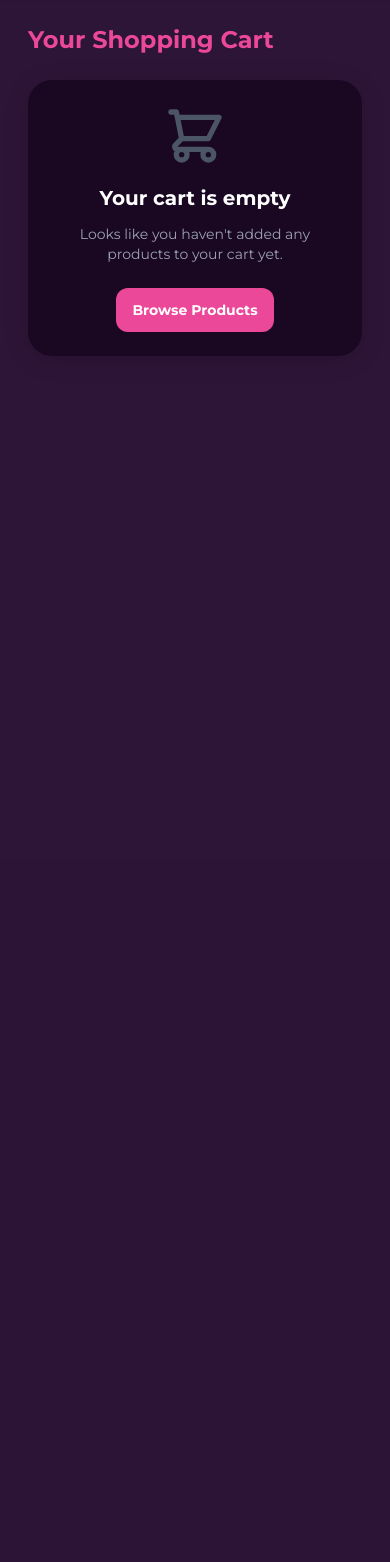
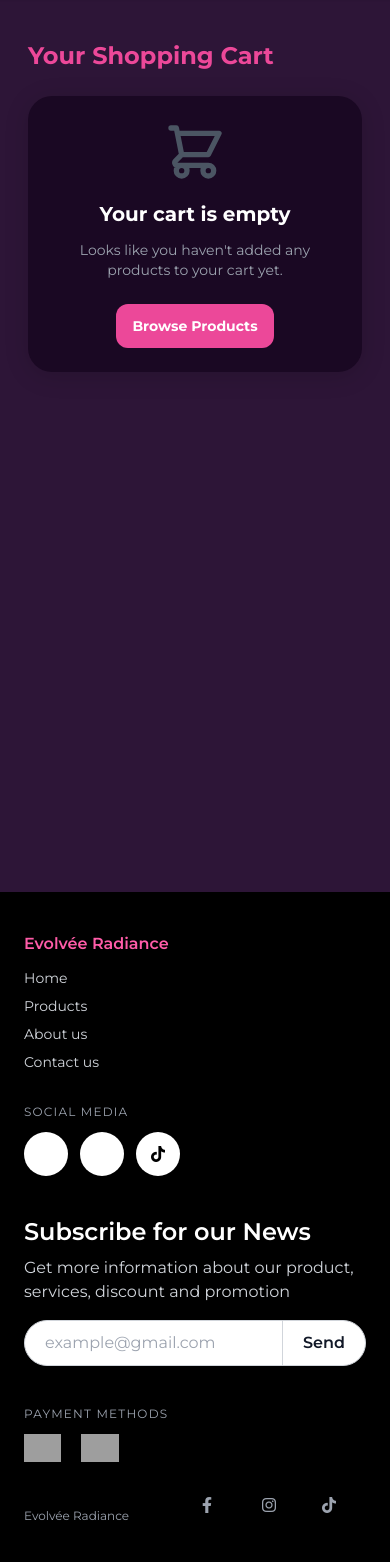
Before and after one commit to MadhavDonthula/Evolvee_Radiance, a Django app: page /cart/ in a window 390 px wide. Shown: the part 68-1630 px from the top of the page. Before the commit the page ends 424 px from the top, so only its background shows below. Run offline with Django 5.2, Linux system fonts and the light colour scheme; data that the repository does not hold is empty; grey boxes are pictures that could not be loaded.

Commit message:
Updated base.html
made the ui better

```diff
--- a/store/templates/base.html
+++ b/store/templates/base.html
@@ -1,88 +1,107 @@
 <!-- templates/base.html -->
+{% load static %}
 <!DOCTYPE html>
 <html lang="en">
 <head>
     <meta charset="UTF-8">
     <meta name="viewport" content="width=device-width, initial-scale=1.0">
     <title>{% block title %}Evolvée Radiance Store{% endblock %}</title>
+
+    <!-- Tailwind and Icons -->
     <link href="https://cdn.jsdelivr.net/npm/tailwindcss@2.2.19/dist/tailwind.min.css" rel="stylesheet">
     <link href="https://cdnjs.cloudflare.com/ajax/libs/font-awesome/6.0.0-beta3/css/all.min.css" rel="stylesheet">
     <link href="https://fonts.googleapis.com/css2?family=Montserrat:wght@300;400;500;600;700&display=swap" rel="stylesheet">
+
     <style>
-        body {
-            background-color: #ffffff;
-            color: #333333;
-            font-family: 'Montserrat', sans-serif;
-        }
-        .card {
-            background-color: #ffffff;
-            transition: transform 0.3s ease, box-shadow 0.3s ease;
-            border: 1px solid #f3f3f3;
-        }
-        .card:hover {
-            transform: translateY(-5px);
-            box-shadow: 0 10px 20px rgba(0, 0, 0, 0.05);
-        }
-        .nav-link {
-            position: relative;
-            transition: color 0.3s ease;
-        }
-        .nav-link::after {
-            content: '';
-            position: absolute;
-            bottom: -4px;
-            left: 0;
-            width: 0;
-            height: 2px;
-            background: linear-gradient(90deg, #ec4899, #f472b6);
-            transition: width 0.3s ease;
-        }
-        .nav-link:hover::after {
-            width: 100%;
+        :root{
+          --bg-deep:#2a0834;
+          --panel:#3e0f58;
+          --panel-2:#6f2bd1;
+          --accent:#ec4899;
+          --accent-2:#f472b6;
+          --ink:#ffffff;
+          --ink-2:#cfc8d9;
         }
 
-        /* Mobile-specific improvements */
-        @media (max-width: 640px) {
-            .container {
-                padding-left: 0.75rem;
-                padding-right: 0.75rem;
+        /* Global theme to match the screenshot */
+        html{scroll-behavior:smooth}
+        body{
+          font-family:'Montserrat',sans-serif;
+          color:var(--ink);
+          background:var(--bg-deep);
+          overflow-x:hidden;
         }
 
-            /* Improve touch targets */
-            button, a {
-                min-height: 44px;
-                min-width: 44px;
+        /* Keep your card imagery untouched and crisp */
+        img{max-width:100%; height:auto; display:block}
+
+        /* Reusable blocks that your child templates can use without changing src */
+        .section-bar{
+          background:rgba(255,255,255,.16);
+          color:var(--ink-2);
+          border-radius:9999px;
+          padding:.75rem 1.25rem;
+          text-transform:uppercase;
+          font-weight:600;
+          letter-spacing:.12em;
+          backdrop-filter:saturate(140%) blur(2px);
         }
 
-            /* Better spacing for mobile */
-            .space-y-1 > * + * {
-                margin-top: 0.25rem;
+        .soft-panel{
+          background:var(--panel);
+          border-radius:1rem;
         }
 
-            .space-y-2 > * + * {
-                margin-top: 0.5rem;
+        .category-grid{ /* use this on your category wrapper if you want the same layout */
+          display:grid;
+          grid-template-columns:repeat(1,minmax(0,1fr));
+          gap:2rem;
+        }
+        @media(min-width:640px){.category-grid{grid-template-columns:repeat(2,minmax(0,1fr))}}
+
+        .category-card{
+          background:#ffffff;
+          border-radius:1.25rem;
+          padding:1rem;
+          transition:transform .25s ease, box-shadow .25s ease;
+          box-shadow:0 6px 16px rgba(0,0,0,.15);
+        }
+        .category-card:hover{transform:translateY(-4px)}
+        .category-title{
+          margin-top:.75rem;
+          text-align:center;
+          font-weight:600;
+          color:#d10066;
         }
 
-            .space-y-3 > * + * {
-                margin-top: 0.75rem;
+        .nav-link{
+          position:relative;
+          transition:color .2s ease;
         }
+        .nav-link::after{
+          content:'';
+          position:absolute; left:0; bottom:-4px;
+          width:0; height:2px;
+          background:linear-gradient(90deg,var(--accent),var(--accent-2));
+          transition:width .25s ease;
+        }
+        .nav-link:hover::after{width:100%}
+
+        /* Mobile niceties */
+        @media (max-width:640px){
+          .container{padding-left:.75rem; padding-right:.75rem}
+          button,a{min-height:44px; min-width:44px}
         }
 
-        /* Smooth scrolling for mobile */
-        html {
-            scroll-behavior: smooth;
-        }
-
-        /* Prevent horizontal scroll on mobile */
-        body {
-            overflow-x: hidden;
-        }
+        /* Footer */
+        .footer{background:#000}
     </style>
 </head>
 <body>
-    <!-- Login Modal -->
+
+    <!-- LOGIN MODAL (unchanged) -->
     <div id="login-modal" class="fixed inset-0 bg-black bg-opacity-60 flex items-center justify-center z-50 hidden transition-opacity duration-300 p-4">
-        <div class="bg-white rounded-2xl shadow-2xl max-w-md w-full p-4 sm:p-6 md:p-8 relative animate-fade-in-up">
+        <div class="bg-white rounded-2xl shadow-2xl max-w-md w-full p-4 sm:p-6 md:p-8 relative">
             <button id="close-login-modal" class="absolute top-4 right-4 text-gray-400 hover:text-pink-500 text-2xl">&times;</button>
 
             <!-- Login Form -->
@@ -90,13 +109,13 @@
                 <h2 class="text-3xl font-semibold mb-6 text-center text-gray-800">LOGIN</h2>
                 <form id="login-form" method="POST" action="{% url 'store:login' %}" class="space-y-6">
                     {% csrf_token %}
-                    <div class="input-group mb-4 relative">
-                        <i class="fas fa-user input-icon absolute left-3 top-1/2 transform -translate-y-1/2 text-gray-400"></i>
-                        <input type="text" name="username" placeholder="Username..." class="form-input pl-10 py-3 w-full rounded-lg border border-gray-300 focus:border-pink-500 text-black" required />
+                    <div class="relative">
+                        <i class="fas fa-user absolute left-3 top-1/2 transform -translate-y-1/2 text-gray-400"></i>
+                        <input type="text" name="username" placeholder="Username..." class="pl-10 py-3 w-full rounded-lg border border-gray-300 focus:border-pink-500 text-black" required />
                     </div>
-                    <div class="input-group mb-4 relative">
-                        <i class="fas fa-lock input-icon absolute left-3 top-1/2 transform -translate-y-1/2 text-gray-400"></i>
-                        <input type="password" name="password" placeholder="Password..." class="form-input pl-10 py-3 w-full rounded-lg border border-gray-300 focus:border-pink-500 text-black" required />
+                    <div class="relative">
+                        <i class="fas fa-lock absolute left-3 top-1/2 transform -translate-y-1/2 text-gray-400"></i>
+                        <input type="password" name="password" placeholder="Password..." class="pl-10 py-3 w-full rounded-lg border border-gray-300 focus:border-pink-500 text-black" required />
                     </div>
                     <button type="submit" class="w-full py-3 bg-pink-500 hover:bg-pink-600 text-white rounded-lg font-bold text-lg transition">Login</button>
                 </form>
@@ -113,17 +132,17 @@
                 <h2 class="text-3xl font-semibold mb-6 text-center text-gray-800">SIGN UP</h2>
                 <form id="signup-form" method="POST" action="{% url 'store:register' %}" class="space-y-6">
                     {% csrf_token %}
-                    <div class="input-group mb-4 relative">
-                        <i class="fas fa-user input-icon absolute left-3 top-1/2 transform -translate-y-1/2 text-gray-400"></i>
-                        <input type="text" name="username" placeholder="Username..." class="form-input pl-10 py-3 w-full rounded-lg border border-gray-300 focus:border-pink-500 text-black" required />
+                    <div class="relative">
+                        <i class="fas fa-user absolute left-3 top-1/2 transform -translate-y-1/2 text-gray-400"></i>
+                        <input type="text" name="username" placeholder="Username..." class="pl-10 py-3 w-full rounded-lg border border-gray-300 focus:border-pink-500 text-black" required />
                     </div>
-                    <div class="input-group mb-4 relative">
-                        <i class="fas fa-lock input-icon absolute left-3 top-1/2 transform -translate-y-1/2 text-gray-400"></i>
-                        <input type="password" name="password1" placeholder="Password..." class="form-input pl-10 py-3 w-full rounded-lg border border-gray-300 focus:border-pink-500 text-black" required />
+                    <div class="relative">
+                        <i class="fas fa-lock absolute left-3 top-1/2 transform -translate-y-1/2 text-gray-400"></i>
+                        <input type="password" name="password1" placeholder="Password..." class="pl-10 py-3 w-full rounded-lg border border-gray-300 focus:border-pink-500 text-black" required />
                     </div>
-                    <div class="input-group mb-4 relative">
-                        <i class="fas fa-lock input-icon absolute left-3 top-1/2 transform -translate-y-1/2 text-gray-400"></i>
-                        <input type="password" name="password2" placeholder="Confirm Password..." class="form-input pl-10 py-3 w-full rounded-lg border border-gray-300 focus:border-pink-500 text-black" required />
+                    <div class="relative">
+                        <i class="fas fa-lock absolute left-3 top-1/2 transform -translate-y-1/2 text-gray-400"></i>
+                        <input type="password" name="password2" placeholder="Confirm Password..." class="pl-10 py-3 w-full rounded-lg border border-gray-300 focus:border-pink-500 text-black" required />
                     </div>
                     <button type="submit" class="w-full py-3 bg-pink-500 hover:bg-pink-600 text-white rounded-lg font-bold text-lg transition">Sign Up</button>
                 </form>
@@ -136,24 +155,23 @@
             </div>
         </div>
     </div>
-    <!-- Cart Modal -->
+
+    <!-- CART MODAL (unchanged) -->
     <div id="cart-modal" class="fixed inset-0 bg-black bg-opacity-60 flex items-center justify-center z-50 hidden transition-opacity duration-300">
-        <div class="bg-gray-900 rounded-2xl shadow-2xl max-w-3xl w-full p-8 relative animate-fade-in-up">
+        <div class="bg-gray-900 rounded-2xl shadow-2xl max-w-3xl w-full p-8 relative">
             <button id="close-cart-modal" class="absolute top-4 right-4 text-gray-400 hover:text-pink-500 text-2xl">&times;</button>
             <h2 class="text-3xl font-bold text-pink-500 mb-8 text-center">Your Shopping Cart</h2>
-            <div id="cart-modal-content">
-                <!-- Cart content will be loaded here via AJAX or server-side include -->
+            <div id="cart-modal-content"></div>
         </div>
     </div>
-    </div>
-    <nav class="bg-white shadow-sm p-3 sm:p-4 sticky top-0 z-50">
+
+    <!-- NAV (kept, only color tuned for dark bg) -->
+    <nav class="bg-white bg-opacity-95 p-3 sm:p-4 sticky top-0 z-50 shadow-sm">
         <div class="container mx-auto flex justify-between items-center">
-            <!-- Mobile hamburger menu -->
             <button class="md:hidden text-gray-700 hover:text-pink-500 p-2" id="mobile-menu-button">
                 <i class="fa-solid fa-bars text-xl"></i>
             </button>
 
-            <!-- Logo - centered on mobile -->
             <a href="{% url 'store:product_list' %}" class="text-lg sm:text-xl md:text-2xl font-bold text-transparent bg-clip-text bg-gradient-to-r from-pink-500 to-pink-400 flex items-center">
                 <i class="fas fa-gem mr-2 text-pink-500"></i>
                 <span class="hidden sm:inline">Evolvée Radiance</span>
@@ -192,7 +210,7 @@
             </div>
         </div>
 
-        <!-- Mobile menu - hidden by default -->
+        <!-- Mobile menu -->
         <div id="mobile-menu" class="hidden md:hidden w-full mt-3 container mx-auto">
             <div class="bg-white shadow-lg rounded-xl p-4 flex flex-col space-y-3 border border-gray-100">
                 {% if user.is_authenticated %}
@@ -211,133 +229,158 @@
         </div>
     </nav>
 
-    <main class="container mx-auto px-3 sm:px-4 md:px-6 lg:px-8 py-2 sm:py-4">
-        {% block content %}
-        {% endblock %}
+    <!-- Your pages inject real content and real images here -->
+    <main class="container mx-auto px-3 sm:px-4 md:px-6 lg:px-8 py-6">
+        {% block content %}{% endblock %}
     </main>
+
+    <!-- FOOTER kept, tuned to dark theme -->
+    {% load static %}
+<footer class="bg-black text-white">
+  <div class="max-w-6xl mx-auto grid grid-cols-1 md:grid-cols-3 gap-10 px-6 pt-10 pb-8">
+
+    <!-- left column: brand nav + social heading -->
+    <div>
+      <div class="text-[18px] font-semibold" style="color:#ff5ca8;">Evolvée Radiance</div>
+      <ul class="mt-3 space-y-2 text-sm text-gray-300">
+        <li><a href="{% url 'store:product_list' %}" class="hover:text-white">Home</a></li>
+        <li><a href="#" class="hover:text-white">Products</a></li>
+        <li><a href="{% url 'store:about' %}" class="hover:text-white">About us</a></li>
+        <li><a href="{% url 'store:contact_us' %}" class="hover:text-white">Contact us</a></li>
+      </ul>
+
+      <div class="mt-8">
+        <div class="text-xs tracking-widest text-gray-400 uppercase">Social Media</div>
+        <div class="mt-3 flex items-center gap-3">
+          <!-- circular colored icons like the screenshot -->
+          <a href="#" class="h-8 w-8 rounded-full bg-white flex items-center justify-center text-[#1877F2]">
+            <i class="fab fa-facebook-f"></i>
+          </a>
+          <a href="#" class="h-8 w-8 rounded-full bg-white flex items-center justify-center text-[#E4405F]">
+            <i class="fab fa-instagram"></i>
+          </a>
+          <a href="#" class="h-8 w-8 rounded-full bg-white flex items-center justify-center text-black">
+            <i class="fab fa-tiktok"></i>
+          </a>
+        </div>
+      </div>
+    </div>
+
+    <!-- middle column: subscribe with pill input + white Send button -->
+    <div>
+      <h3 class="text-2xl font-semibold">Subscribe for our News</h3>
+      <p class="text-gray-300 mt-2 max-w-md">
+        Get more information about our product, services, discount and promotion
+      </p>
+
+      <!-- input group exactly like figma: white field + white Send button merged -->
+      <form class="mt-4">
+        <div class="flex items-stretch max-w-md">
+          <input type="email" placeholder="example@gmail.com"
+                 class="flex-1 rounded-l-full bg-white text-gray-900 px-5 py-2.5 border border-gray-300 focus:outline-none"
+                 required>
+          <button type="submit"
+                  class="rounded-r-full bg-white border border-gray-300 px-5 py-2.5 -ml-px text-gray-900 font-semibold hover:bg-gray-50">
+            Send
+          </button>
+        </div>
+      </form>
+    </div>
+
+    <!-- right column: payment methods heading + logos -->
+    <div class="flex flex-col justify-end md:items-end">
+      <div class="text-xs tracking-widest text-gray-400 uppercase">Payment Methods</div>
+      <div class="mt-3 flex items-center gap-5">
+        <!-- use your own brand images; these keep your project paths -->
+        <img src="{% static 'brand/shopify.png' %}" alt="Shopify" class="h-7 w-auto">
+        <img src="{% static 'brand/paypal.png' %}" alt="PayPal" class="h-7 w-auto">
+      </div>
+    </div>
+
+  </div>
+
+  <!-- tiny strip at the very bottom, left brand + small right icons -->
+  <div class="max-w-6xl mx-auto flex items-center justify-between px-6 pb-6">
+    <div class="text-xs text-gray-400">Evolvée Radiance</div>
+    <div class="flex gap-4 text-gray-400">
+      <a href="#" class="hover:text-white"><i class="fab fa-facebook-f"></i></a>
+      <a href="#" class="hover:text-white"><i class="fab fa-instagram"></i></a>
+      <a href="#" class="hover:text-white"><i class="fab fa-tiktok"></i></a>
+    </div>
+  </div>
 </footer>
 
+
     <script>
-        // Mobile menu toggle
-        document.addEventListener('DOMContentLoaded', function() {
+      document.addEventListener('DOMContentLoaded', function () {
         const mobileMenuButton = document.getElementById('mobile-menu-button');
         const mobileMenu = document.getElementById('mobile-menu');
         if (mobileMenuButton && mobileMenu) {
-                mobileMenuButton.addEventListener('click', function() {
-                    mobileMenu.classList.toggle('hidden');
-                });
+          mobileMenuButton.addEventListener('click', () => mobileMenu.classList.toggle('hidden'));
         }
-            // Modal logic
+
         const loginModal = document.getElementById('login-modal');
         const cartModal = document.getElementById('cart-modal');
         const closeLoginModal = document.getElementById('close-login-modal');
         const closeCartModal = document.getElementById('close-cart-modal');
-            // Open login modal on login button click
+
         const loginBtn = document.getElementById('login-navbar-btn');
         if (loginBtn) {
-                loginBtn.addEventListener('click', function(e) {
+          loginBtn.addEventListener('click', function(e){
             e.preventDefault();
             loginModal.classList.remove('hidden');
           });
         }
-            // Open cart modal on cart icon click
-            // Remove this block if it exists
-            // document.querySelectorAll('a[href$="cart_detail"], a[href$="/cart/"]').forEach(el => {
-            //     el.addEventListener('click', function(e) {
-            //         e.preventDefault();
-            //         cartModal.classList.remove('hidden');
-            //         // Optionally, load cart content via AJAX here
-            //     });
-            // });
-            // Close modals
-            closeLoginModal.addEventListener('click', function() { loginModal.classList.add('hidden'); });
-            closeCartModal.addEventListener('click', function() { cartModal.classList.add('hidden'); });
-            // Close on background click
-            loginModal.addEventListener('click', function(e) { if (e.target === loginModal) loginModal.classList.add('hidden'); });
-            cartModal.addEventListener('click', function(e) { if (e.target === cartModal) cartModal.classList.add('hidden'); });
-            // Intercept login form to handle errors in the modal
+        if (closeLoginModal) closeLoginModal.addEventListener('click', () => loginModal.classList.add('hidden'));
+        if (closeCartModal) closeCartModal.addEventListener('click', () => cartModal.classList.add('hidden'));
+
+        if (loginModal) loginModal.addEventListener('click', (e)=>{ if(e.target===loginModal) loginModal.classList.add('hidden') });
+        if (cartModal) cartModal.addEventListener('click', (e)=>{ if(e.target===cartModal) cartModal.classList.add('hidden') });
+
         const loginForm = document.getElementById('login-form');
         const loginError = document.getElementById('login-error');
         if (loginForm) {
-                loginForm.addEventListener('submit', async function(e) {
+          loginForm.addEventListener('submit', async function(e){
             e.preventDefault();
             loginError.classList.add('hidden');
             const formData = new FormData(loginForm);
             const response = await fetch(loginForm.action, {
-                        method: 'POST',
-                        body: formData,
-                        headers: { 'X-Requested-With': 'XMLHttpRequest' }
+              method:'POST', body:formData, headers:{'X-Requested-With':'XMLHttpRequest'}
             });
-                    if (response.redirected) {
-                        window.location.href = response.url;
-                    } else {
+            if (response.redirected) { window.location.href = response.url; return; }
             const html = await response.text();
-                        // Try to extract error message from the returned HTML
-                        const parser = new DOMParser();
-                        const doc = parser.parseFromString(html, 'text/html');
+            const doc = new DOMParser().parseFromString(html, 'text/html');
             const errorMsg = doc.querySelector('.errorlist, #messages, .text-red-500');
-                        if (errorMsg) {
-                            loginError.innerHTML = errorMsg.innerHTML || errorMsg.textContent;
+            loginError.textContent = errorMsg ? (errorMsg.textContent || 'Login failed') : 'Login failed. Please try again.';
             loginError.classList.remove('hidden');
-                        } else {
-                            loginError.innerHTML = 'Login failed. Please try again.';
-                            loginError.classList.remove('hidden');
-                        }
-                    }
           });
         }
 
-            // Intercept signup form to handle errors in the modal
         const signupForm = document.getElementById('signup-form');
         const signupError = document.getElementById('signup-error');
         if (signupForm) {
-                signupForm.addEventListener('submit', async function(e) {
+          signupForm.addEventListener('submit', async function(e){
             e.preventDefault();
             signupError.classList.add('hidden');
             const formData = new FormData(signupForm);
             const response = await fetch(signupForm.action, {
-                        method: 'POST',
-                        body: formData,
-                        headers: { 'X-Requested-With': 'XMLHttpRequest' }
+              method:'POST', body:formData, headers:{'X-Requested-With':'XMLHttpRequest'}
             });
-                    if (response.redirected) {
-                        window.location.href = response.url;
-                    } else {
+            if (response.redirected) { window.location.href = response.url; return; }
             const html = await response.text();
-                        // Try to extract error message from the returned HTML
-                        const parser = new DOMParser();
-                        const doc = parser.parseFromString(html, 'text/html');
+            const doc = new DOMParser().parseFromString(html, 'text/html');
             const errorMsg = doc.querySelector('.errorlist, #messages, .text-red-500');
-                        if (errorMsg) {
-                            signupError.innerHTML = errorMsg.innerHTML || errorMsg.textContent;
+            signupError.textContent = errorMsg ? (errorMsg.textContent || 'Signup failed') : 'Signup failed. Please try again.';
             signupError.classList.remove('hidden');
-                        } else {
-                            signupError.innerHTML = 'Signup failed. Please try again.';
-                            signupError.classList.remove('hidden');
-                        }
-                    }
           });
         }
 
-            // Toggle between login and signup forms
         const showSignupBtn = document.getElementById('show-signup');
         const showLoginBtn = document.getElementById('show-login');
         const loginContainer = document.getElementById('login-form-container');
         const signupContainer = document.getElementById('signup-form-container');
-
-            if (showSignupBtn) {
-                showSignupBtn.addEventListener('click', function() {
-                    loginContainer.classList.add('hidden');
-                    signupContainer.classList.remove('hidden');
-                });
-            }
-
-            if (showLoginBtn) {
-                showLoginBtn.addEventListener('click', function() {
-                    signupContainer.classList.add('hidden');
-                    loginContainer.classList.remove('hidden');
-                });
-            }
+        if (showSignupBtn) showSignupBtn.addEventListener('click', () => { loginContainer.classList.add('hidden'); signupContainer.classList.remove('hidden'); });
+        if (showLoginBtn) showLoginBtn.addEventListener('click', () => { signupContainer.classList.add('hidden'); loginContainer.classList.remove('hidden'); });
       });
     </script>
 </body>
```
Lines whose indentation alone changed are shown as unchanged.
